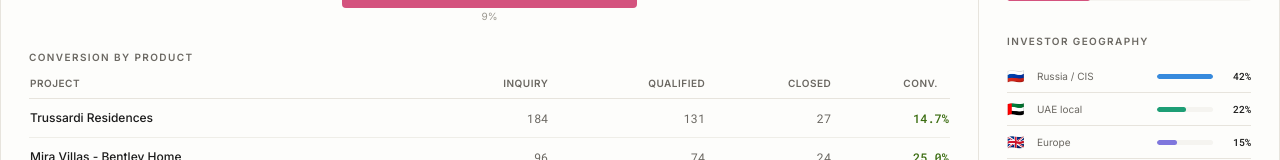
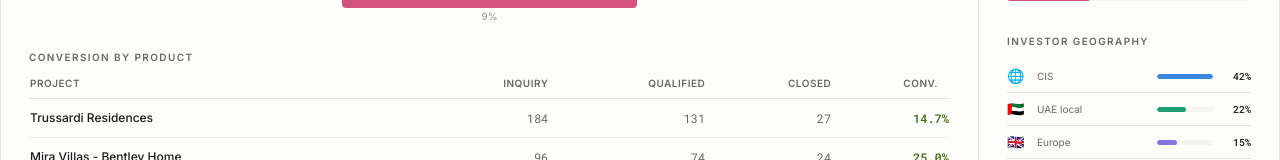
Before and after one commit to Alexey3250/mira-group-business-analyst-portfolio, a Next.js app: page /crm in a window 1280 px wide. Shown: the part 521-681 px from the top of the page. Built offline with nearby package versions, Linux system fonts and the light colour scheme.

Commit message:
Neutralize investor geography label

```diff
--- a/src/data/miraData.ts
+++ b/src/data/miraData.ts
@@ -200,7 +200,7 @@
 ];
 
 export const investorGeography = [
-  { flag: "🇷🇺", label: "Russia / CIS", pct: 42, bar: 100, color: "#378add" },
+  { flag: "🌐", label: "CIS", pct: 42, bar: 100, color: "#378add" },
   { flag: "🇦🇪", label: "UAE local", pct: 22, bar: 52, color: "#1d9e75" },
   { flag: "🇬🇧", label: "Europe", pct: 15, bar: 36, color: "#7f77dd" },
   { flag: "🇮🇳", label: "South Asia", pct: 11, bar: 26, color: "#ef9f27" },
--- a/src/i18n.tsx
+++ b/src/i18n.tsx
@@ -463,7 +463,7 @@
     "Количество юнитов расходится в официальных материалах (16 vs 19 residences) - нужна сверка CRM-данных.",
   "Public materials show conflicting inventory (124 vs 165 villas) - flagged for CRM-SAP reconciliation.":
     "В публичных материалах разный inventory (124 vs 165 villas) - отмечено для сверки CRM-SAP.",
-  "Russia / CIS": "Россия / СНГ",
+  CIS: "СНГ",
   "UAE local": "ОАЭ",
   Europe: "Европа",
   "South Asia": "Южная Азия",
```
